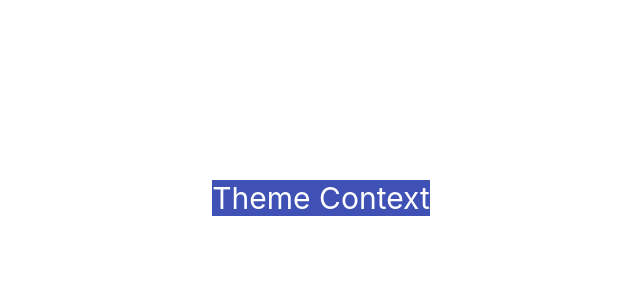
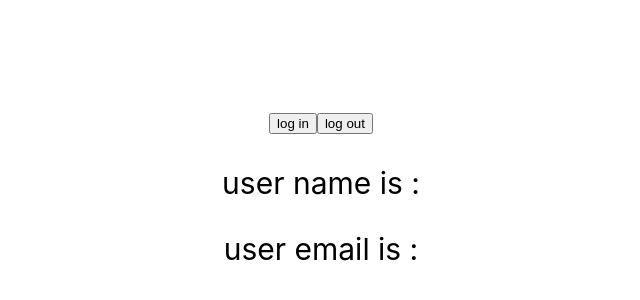
Before and after one commit to poojagarva28/react-with-typescript-basics, a React (Create React App) app: page / in a window 1280 px wide. Shown: the part 202-502 px from the top of the page, without its empty margins (319-959 px from the left). Built offline with nearby package versions, Linux system fonts and the light colour scheme.

Commit message:
usecontext with future value and type assertion to avoid ? checks

```diff
--- a/src/App.tsx
+++ b/src/App.tsx
@@ -1,6 +1,8 @@
 import "./App.css";
 import Box from "./components/context/Box";
 import { ThemeContextProvider } from "./components/context/ThemeContext";
+import Userr from "./components/context/User";
+import { UserContextProvider } from "./components/context/UserContext";
 import { Button } from "./components/Events/Button";
 import { Input } from "./components/Events/Input";
 import Counter from "./components/state/Counter";
@@ -78,9 +80,14 @@ function App() {
       <Counter /> */}
 
       {/* context */}
-      <ThemeContextProvider>
+      {/* <ThemeContextProvider>
         <Box />
-      </ThemeContextProvider>
+      </ThemeContextProvider> */}
+
+      {/* context with future value */}
+      <UserContextProvider>
+        <Userr />
+      </UserContextProvider>
     </div>
   );
 }
--- /dev/null
+++ b/src/components/context/User.tsx
@@ -0,0 +1,30 @@
+import React from "react";
+import { useContext } from "react";
+import { UserContext } from "./UserContext";
+
+const Userr = () => {
+  const userContext = useContext(UserContext);
+  const loginHandler = () => {
+    // if (userContext) {
+    userContext?.setUser({
+      name: "pooja",
+      email: "poojagarva123@gmail.com",
+    });
+    // }
+  };
+  const logoutHandler = () => {
+    // if (userContext) {
+    userContext?.setUser(null);
+    // }
+  };
+  return (
+    <div>
+      <button onClick={loginHandler}>log in</button>
+      <button onClick={logoutHandler}>log out</button>
+      <p>user name is : {userContext?.user?.name}</p>
+      <p>user email is : {userContext?.user?.email}</p>
+    </div>
+  );
+};
+
+export default Userr;
--- /dev/null
+++ b/src/components/context/UserContext.tsx
@@ -0,0 +1,30 @@
+import { useState } from "react";
+import { createContext } from "react";
+
+export type AuthUser = {
+  name: string;
+  email: string;
+};
+
+type UserContextProviderProps = {
+  children: React.ReactNode;
+};
+
+type UserContextType = {
+  user: AuthUser | null;
+  setUser: React.Dispatch<React.SetStateAction<AuthUser | null>>;
+};
+
+export const UserContext = createContext(
+  {} as UserContextType // to remove ? check from User.tsx
+);
+// export const UserContext = createContext<UserContextType | null>(null);
+
+export const UserContextProvider = ({ children }: UserContextProviderProps) => {
+  const [user, setUser] = useState<AuthUser | null>(null);
+  return (
+    <UserContext.Provider value={{ user, setUser }}>
+      {children}
+    </UserContext.Provider>
+  );
+};
```
